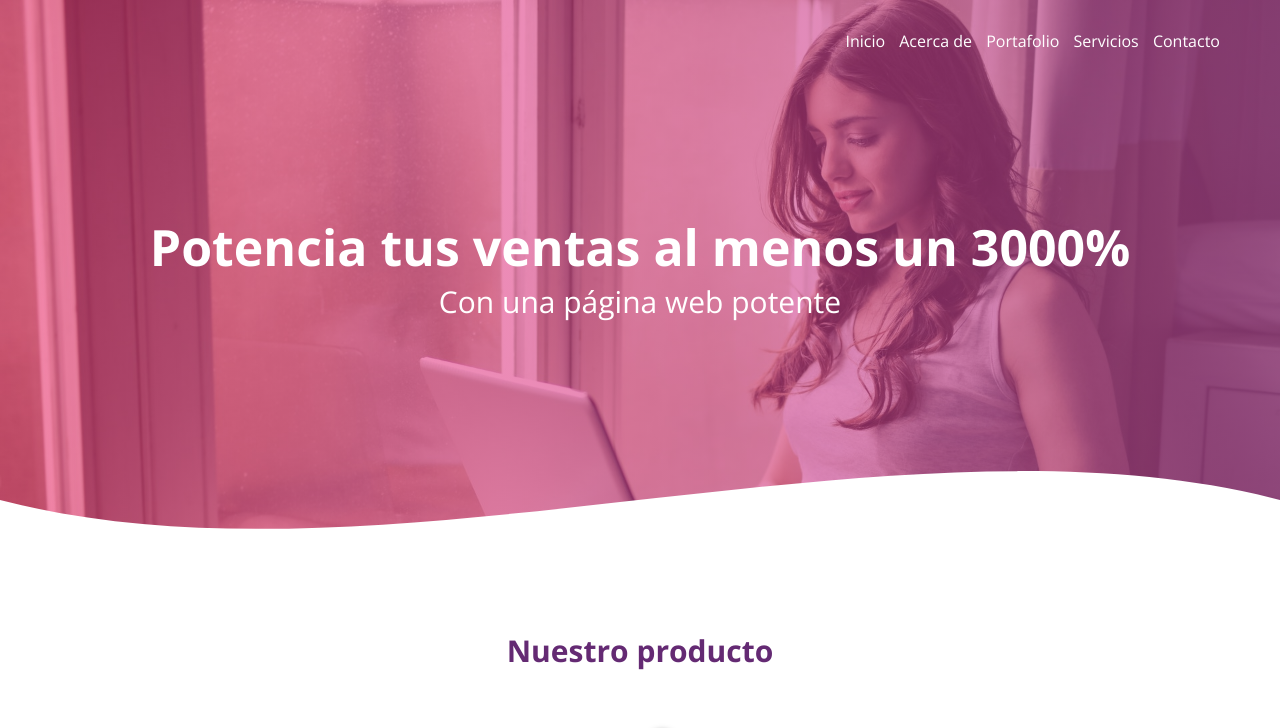
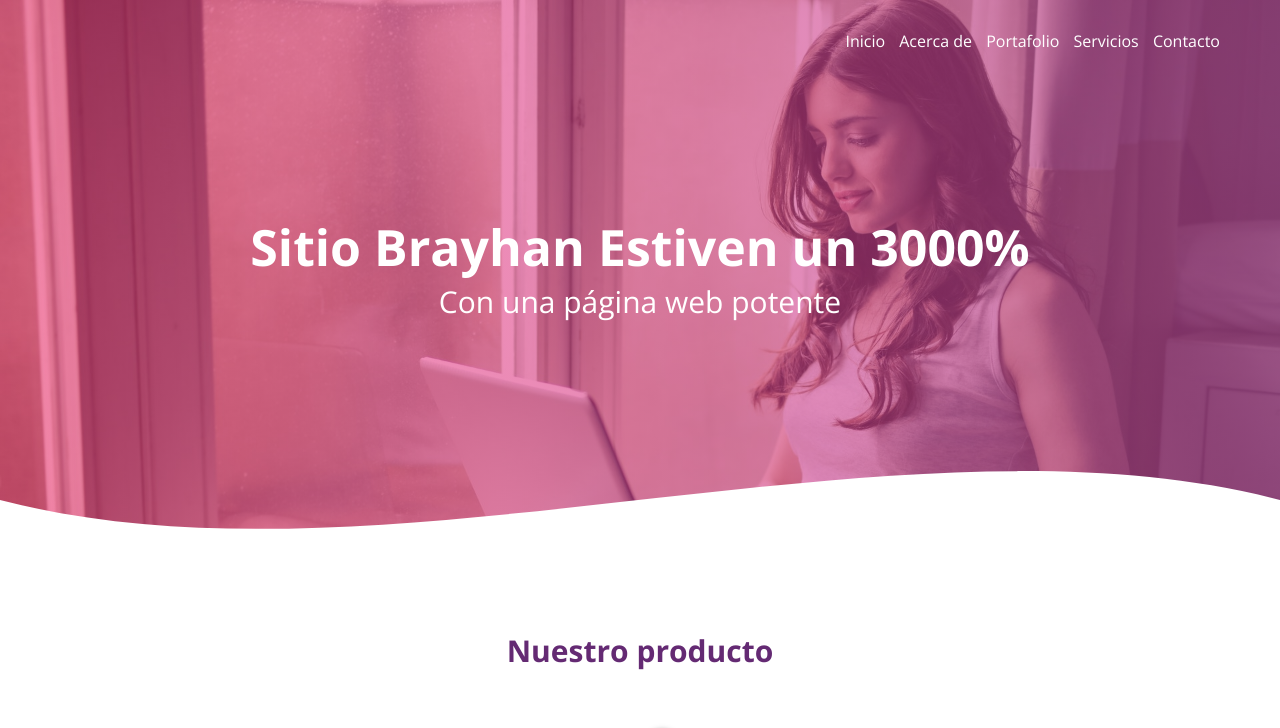
Before and after one commit to brayan-coy/pruebahosting, a plain HTML site: page index.html in a window 1280 px wide. Shown: the top 728 px of the page. Drawn offline with nearby package versions, Linux system fonts and the light colour scheme.

Commit message:
Update index.html

```diff
--- a/index.html
+++ b/index.html
@@ -21,7 +21,7 @@
             <a href="#">Contacto</a>
         </nav>
         <section class="textos-header">
-            <h1>Potencia tus ventas al menos un 3000%</h1>
+            <h1>Sitio Brayhan Estiven un 3000%</h1>
             <h2>Con una página web potente</h2>
         </section>
         <div class="wave" style="height: 150px; overflow: hidden;"><svg viewBox="0 0 500 150" preserveAspectRatio="none"
```
